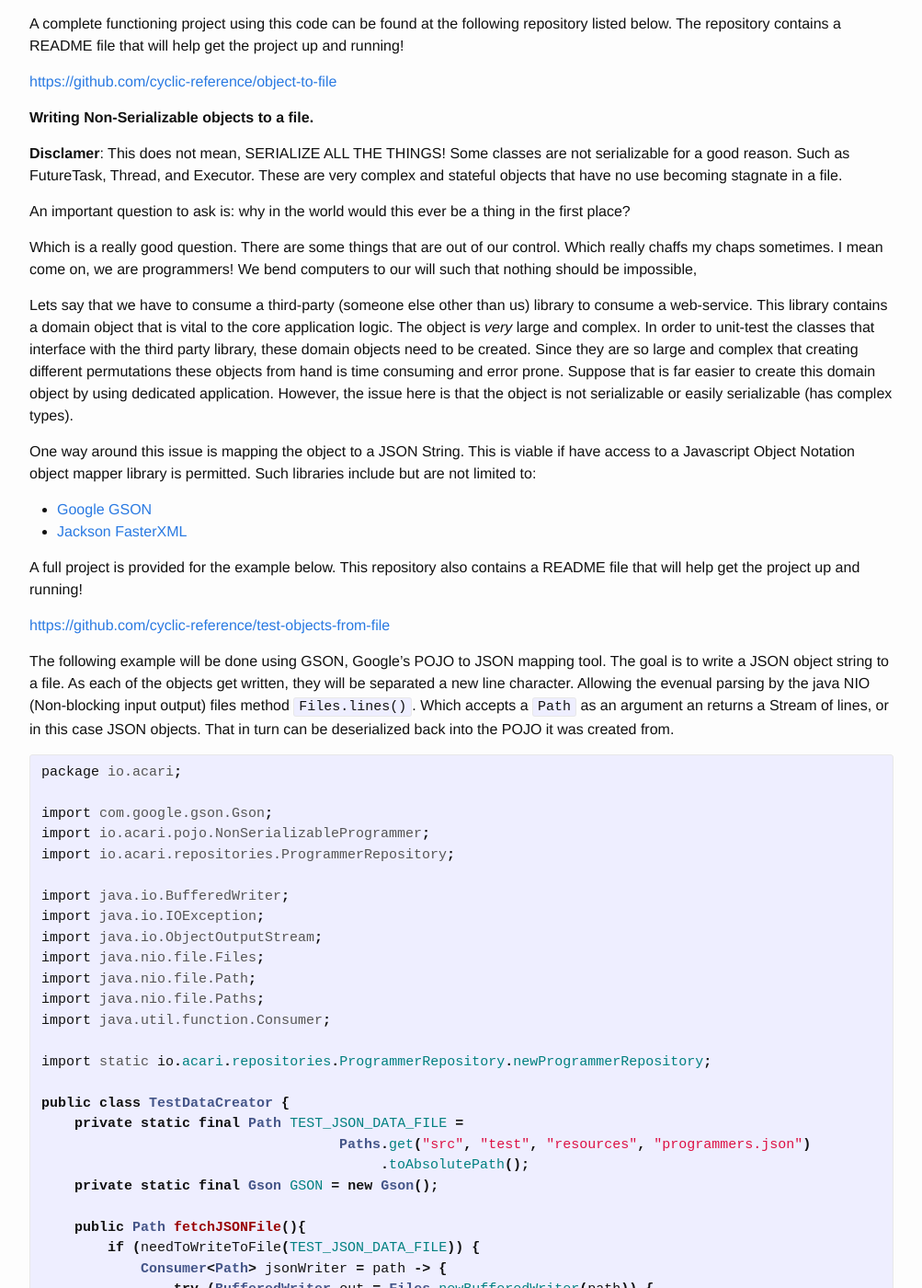
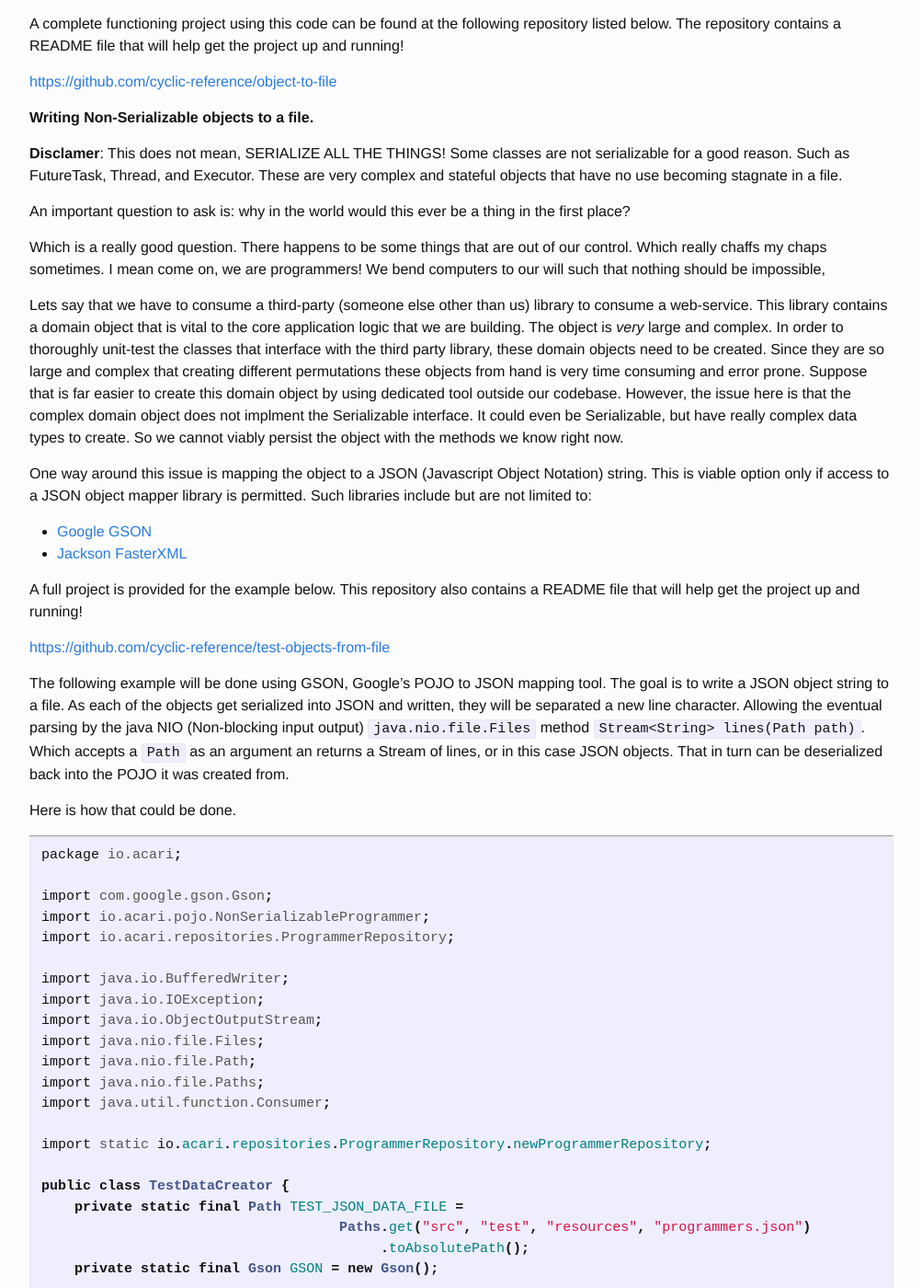
Before and after one commit to Unthrottled/blog, a Jekyll site: the page built from _posts/2017-05-07-Objects-from-file.md, in a window 1280 px wide and 1400 px high, scrolled down 2832 px. Shown: the whole window at 92% size, without its empty margins (138-1141 px from the left). Built offline with Jekyll 4.4.1, drawn with Linux system fonts in a browser that asks for light colours; some of the changed text lies outside the part shown.

Commit message:
Here are some revisions

```diff
--- a/_posts/2017-05-07-Objects-from-file.md
+++ b/_posts/2017-05-07-Objects-from-file.md
@@ -15,11 +15,11 @@ Let us explore how this can be accomplished and find some reason this is helpful
 
 **Writing Serializable objects to a file.**
 
-The first thing that is needed is an object to write to a file.
+The first thing that will be needed is an object to write to a file.
 It will need to implement the `java.io.Serializable` or `java.io.Externalizable` interface.
 For more information about serializable objects, checkout [this post on java serialization performance!]({% post_url 2017-05-01-Hazelcast-Performance-Serialization %})
 
-Here is the how.
+This is one way of reading and writing objects to and from a file.
 
 {% highlight java %}
 package io.acari;
@@ -125,19 +125,23 @@ These are very complex and stateful objects that have no use becoming stagnate i
 An important question to ask is: why in the world would this ever be a thing in the first place?
 
 Which is a really good question.
-There are some things that are out of our control.
-Which really chaffs my chaps sometimes. I mean come on, we are programmers! We bend computers to our will such that nothing should be impossible,
+There happens to be some things that are out of our control.
+Which really chaffs my chaps sometimes.
+I mean come on, we are programmers!
+We bend computers to our will such that nothing should be impossible,
 
 Lets say that we have to consume a third-party (someone else other than us) library to consume a web-service.
-This library contains a domain object that is vital to the core application logic.
+This library contains a domain object that is vital to the core application logic that we are building.
 The object is _very_ large and complex.
-In order to unit-test the classes that interface with the third party library, these domain objects need to be created.
-Since they are so large and complex that creating different permutations these objects from hand is time consuming and error prone.
-Suppose that is far easier to create this domain object by using dedicated application.
-However, the issue here is that the object is not serializable or easily serializable (has complex types).
+In order to thoroughly unit-test the classes that interface with the third party library, these domain objects need to be created.
+Since they are so large and complex that creating different permutations these objects from hand is very time consuming and error prone.
+Suppose that is far easier to create this domain object by using dedicated tool outside our codebase.
+However, the issue here is that the complex domain object does not implment the Serializable interface.
+It could even be Serializable, but have really complex data types to create.
+So we cannot viably persist the object with the methods we know right now.
 
-One way around this issue is mapping the object to a JSON String.
-This is viable if have access to a Javascript Object Notation object mapper library is permitted.
+One way around this issue is mapping the object to a JSON (Javascript Object Notation) string.
+This is viable option only if access to a JSON object mapper library is permitted.
 Such libraries include but are not limited to:
 
 - [Google GSON](https://github.com/google/gson)
@@ -150,10 +154,14 @@ This repository also contains a README file that will help get the project up an
 
 The following example will be done using GSON, Google's POJO to JSON mapping tool.
 The goal is to write a JSON object string to a file.
-As each of the objects get written, they will be separated a new line character.
-Allowing the evenual parsing by the java NIO (Non-blocking input output) files method `Files.lines()`.
+As each of the objects get serialized into JSON and written, they will be separated a new line character.
+Allowing the eventual parsing by the java NIO (Non-blocking input output) `java.nio.file.Files` method `Stream<String> lines(Path path)`.
 Which accepts a `Path` as an argument an returns a Stream of lines, or in this case JSON objects.
 That in turn can be deserialized back into the POJO it was created from.
+
+Here is how that could be done.
+
+---
 
 {% highlight java %}
 package io.acari;
```
